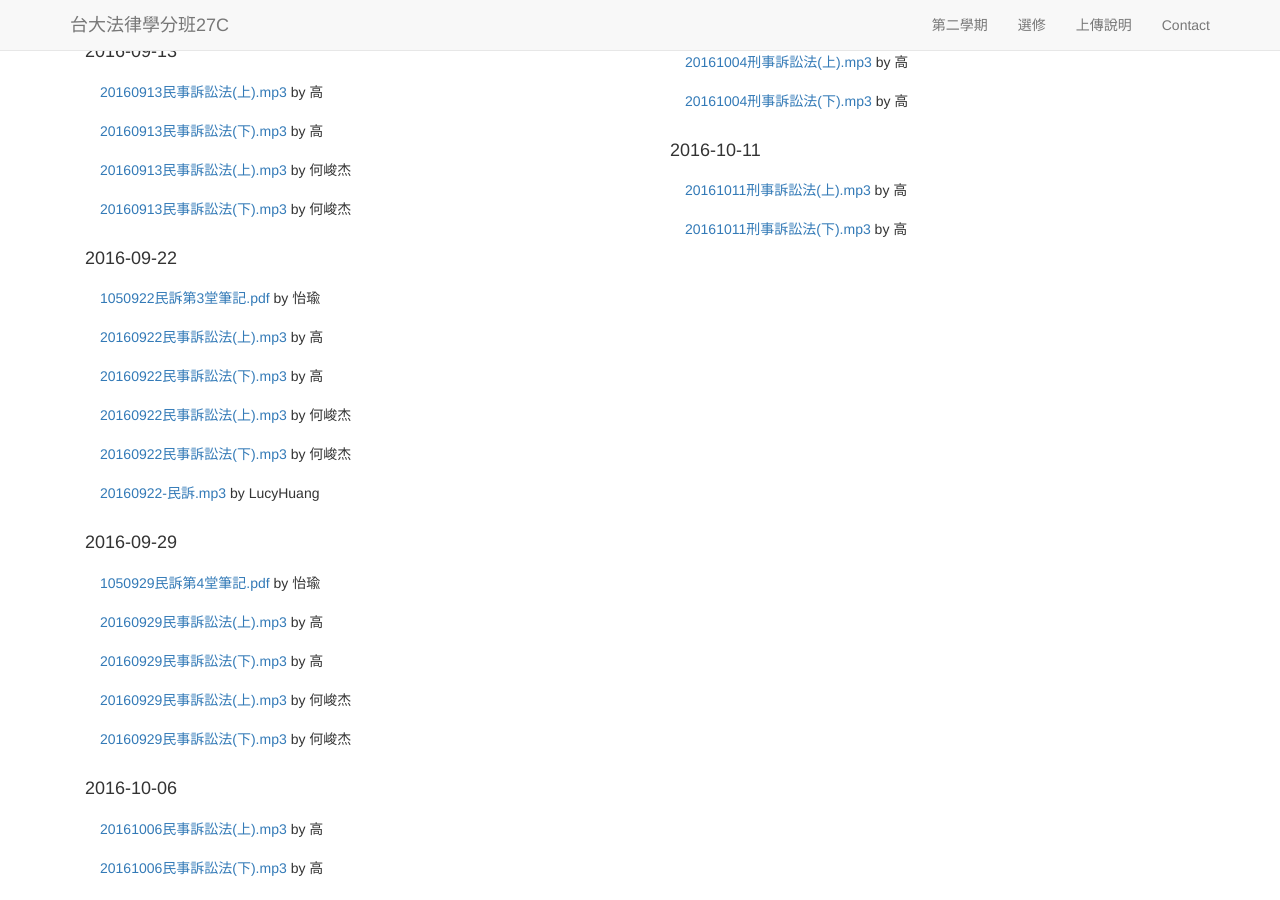
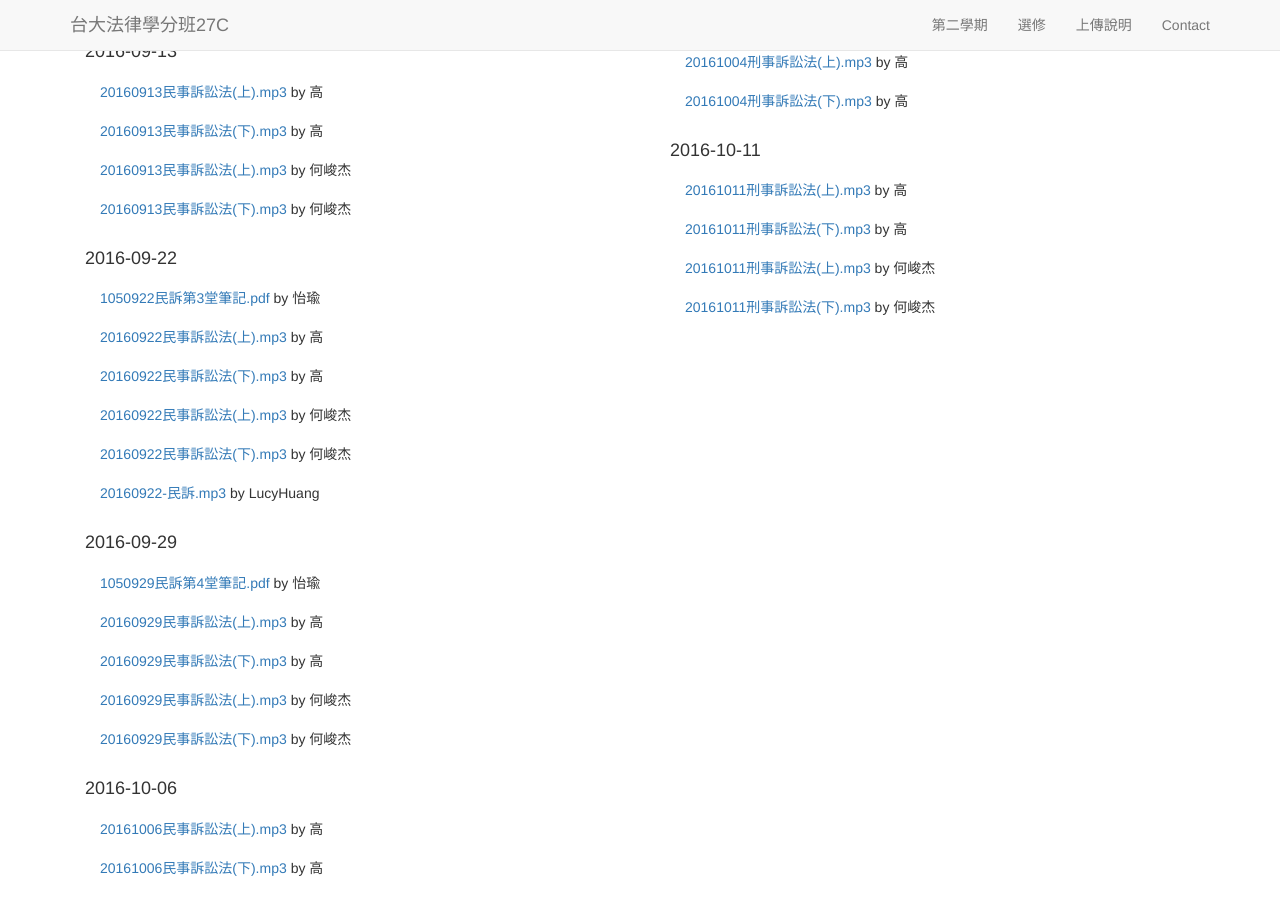
Before and after one commit to maxmilian/ntu_specs_law, a Jekyll site: the page built from semester2/index.html, in a window 1280 px wide and 900 px high, scrolled down 406 px. Built offline with Jekyll 4.4.1, drawn with Linux system fonts in a browser that asks for light colours; nearby versions of some CDN libraries.

Commit message:
add records Ho 20161011

```diff
--- a/semester2/index.html
+++ b/semester2/index.html
@@ -68,6 +68,8 @@
       <ul class="list-group">
           <li class="list-group-item"><a href="{{ site.file_semester2 }}/records/criminal_procedure/Kao_3_1.mp3">20161011刑事訴訟法(上).mp3</a> by 高</li>
           <li class="list-group-item"><a href="{{ site.file_semester2 }}/records/criminal_procedure/Kao_3_2.mp3">20161011刑事訴訟法(下).mp3</a> by 高</li>
+          <li class="list-group-item"><a href="{{ site.file_semester2 }}/records/criminal_procedure/Ho_3_1.mp3">20161011刑事訴訟法(上).mp3</a> by 何峻杰</li>
+          <li class="list-group-item"><a href="{{ site.file_semester2 }}/records/criminal_procedure/Ho_3_2.mp3">20161011刑事訴訟法(下).mp3</a> by 何峻杰</li>
       </ul>
     </div>
    <!-- <div class="row">
```
